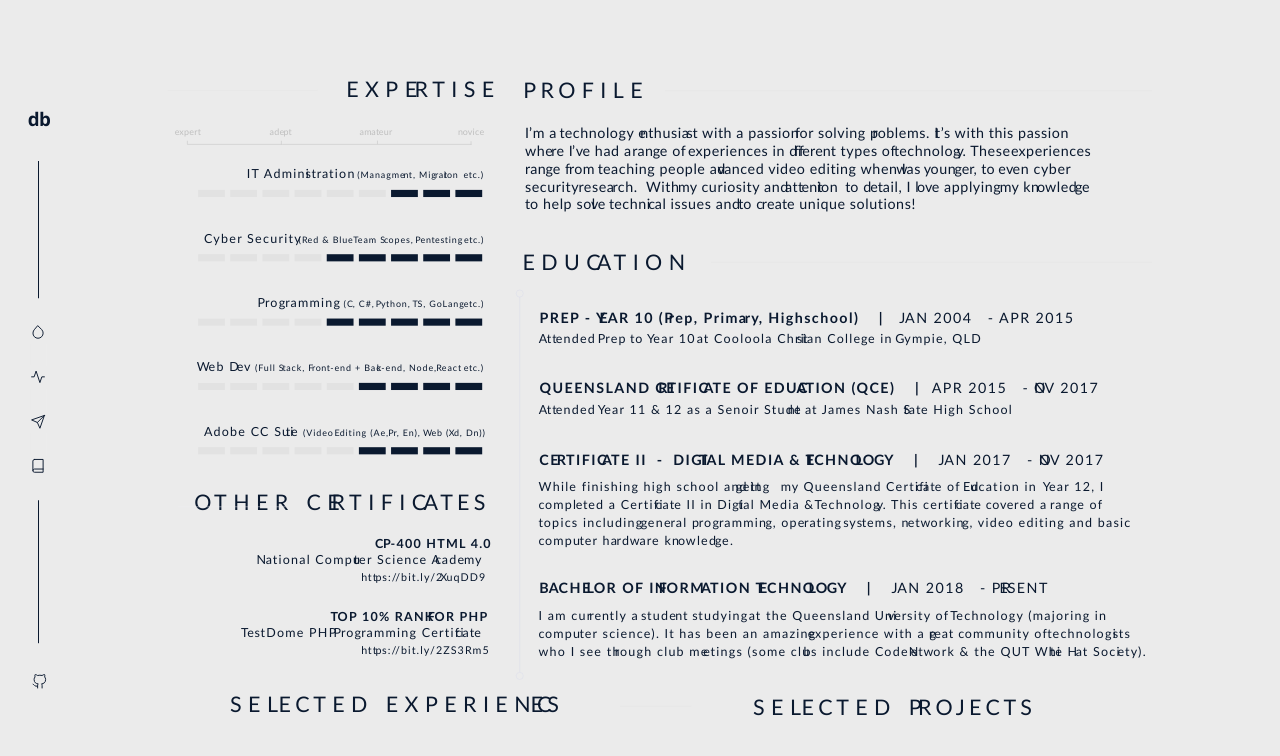
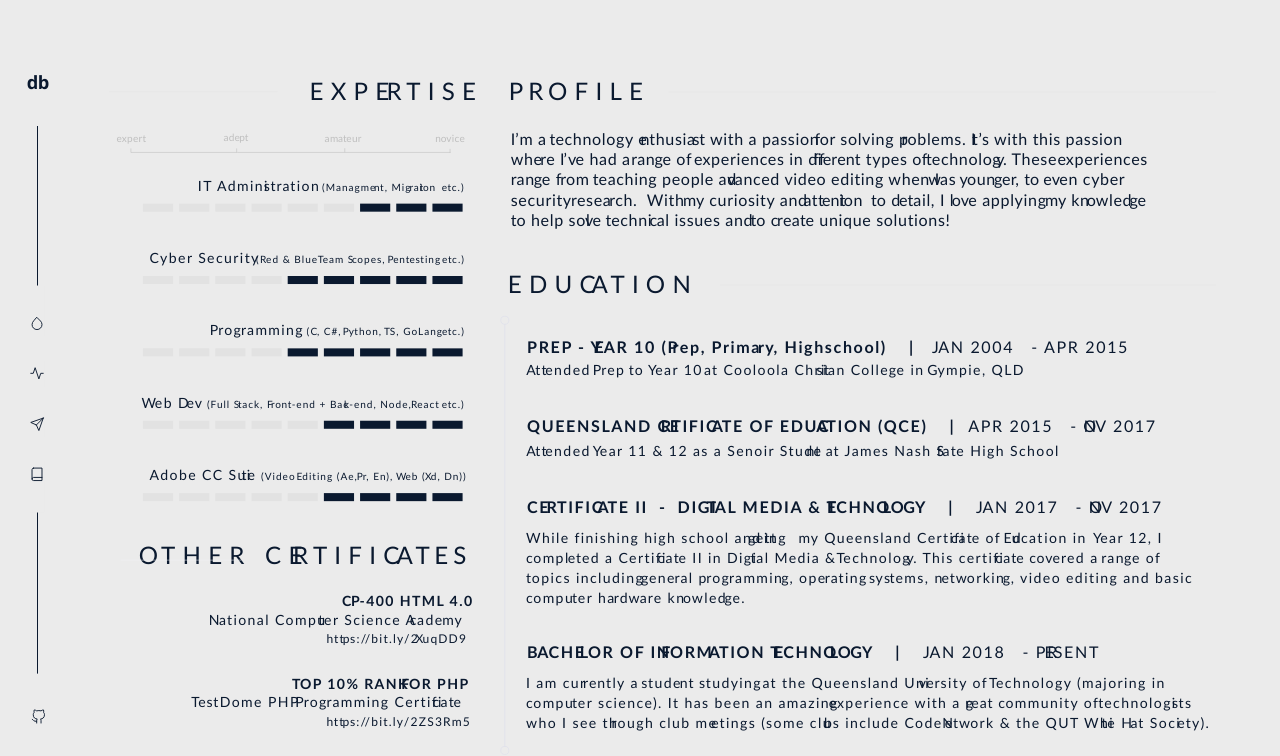
Before and after one commit to z89/resume, a React (Create React App) app in the folder resume-app/: page / in a window 1280 px wide. Shown: the top 756 px of the page. Built offline with nearby package versions, Linux system fonts and the light colour scheme.

Commit message:
bootstrap navbar
+ added bootstrap navbar (collapsable)
+ larger screen navbar working alongside
+ aligned small navbar items

```diff
--- a/resume-app/package.json
+++ b/resume-app/package.json
@@ -13,6 +13,7 @@
     "@types/node": "^12.0.0",
     "@types/react": "^17.0.0",
     "@types/react-dom": "^17.0.0",
+    "bootstrap": "^4.6.0",
     "gh-pages": "^3.1.0",
     "react": "^17.0.1",
     "react-bootstrap": "^1.5.0",
--- a/resume-app/src/App.tsx
+++ b/resume-app/src/App.tsx
@@ -1,7 +1,9 @@
 import React from "react";
 import { Container } from "react-bootstrap";
-import Navbar from "./components/Navbar";
+import Navigation from "./components/Navigation";
 import Resume from "./components/Resume";
+// import "../node_modules/react-bootstrap/dist/css/react-bootstrap.min.js";
+import "bootstrap/dist/css/bootstrap.min.css";
 
 import "./styles/style.css";
 
@@ -10,13 +12,13 @@
     <>
       <Container fluid>
         <div className="App">
-          <Navbar />
+          <Navigation />
           <div
             style={{
               display: "flex",
               transform: "translate(0%, 10%)",
               margin: "0 auto",
-              width: "80%",
+              width: "90%",
             }}
             className="resume"
           >
--- a/resume-app/src/components/Navbar.tsx
+++ /dev/null
@@ -1,73 +0,0 @@
-import { ReactComponent as Brand } from "../assests/svgs/header/brand.svg";
-import { GitHub, Activity, Droplet, Send, Book } from "react-feather";
-
-const iconWidth = 1.5;
-
-const Navbar = () => {
-  return (
-    <>
-      <div id="header">
-        <div id="navbar">
-          <ul>
-            <li className="nav-top">
-              <a href="index.html">
-                <Brand className="brand" />
-              </a>
-            </li>
-            <li className="nav-middle">
-              <ul className="social-group">
-                <li>
-                  <a href="https://github.com/z89">
-                    <Droplet
-                      strokeWidth={iconWidth}
-                      className="github social-icon"
-                    />
-                  </a>
-                </li>
-                <li>
-                  <a href="https://github.com/z89">
-                    <Activity
-                      strokeWidth={iconWidth}
-                      className="activity social-icon"
-                    />
-                  </a>
-                </li>
-                <li>
-                  <a href="https://github.com/z89">
-                    <Send
-                      strokeWidth={iconWidth}
-                      className="mail social-icon"
-                    />
-                  </a>
-                </li>
-                <li>
-                  <a href="https://github.com/z89">
-                    <Book
-                      strokeWidth={iconWidth}
-                      className="book social-icon"
-                    />
-                  </a>
-                </li>
-              </ul>
-            </li>
-            <li className="nav-bottom">
-              <ul className="options-group">
-                <li>
-                  <a href="https://github.com/z89">
-                    <GitHub
-                      strokeWidth={iconWidth}
-                      style={{ height: "60%" }}
-                      className="option-icon"
-                    />
-                  </a>
-                </li>
-              </ul>
-            </li>
-          </ul>
-        </div>
-      </div>
-    </>
-  );
-};
-
-export default Navbar;
--- /dev/null
+++ b/resume-app/src/components/Navigation.tsx
@@ -0,0 +1,100 @@
+import { ReactComponent as Brand } from "../assests/svgs/header/brand.svg";
+import { GitHub, Activity, Droplet, Send, Book } from "react-feather";
+import { Nav, Navbar } from "react-bootstrap";
+
+const iconWidth = 1.5;
+
+const Navigation = () => {
+  return (
+    <>
+      <div id="navbar">
+        <ul>
+          <li className="nav-top">
+            <a href="index.html">
+              <Brand className="brand" />
+            </a>
+          </li>
+          <li className="nav-middle">
+            <ul className="social-group">
+              <li>
+                <a href="https://github.com/z89">
+                  <Droplet
+                    strokeWidth={iconWidth}
+                    className="github social-icon"
+                  />
+                </a>
+              </li>
+              <li>
+                <a href="https://github.com/z89">
+                  <Activity
+                    strokeWidth={iconWidth}
+                    className="activity social-icon"
+                  />
+                </a>
+              </li>
+              <li>
+                <a href="https://github.com/z89">
+                  <Send strokeWidth={iconWidth} className="mail social-icon" />
+                </a>
+              </li>
+              <li>
+                <a href="https://github.com/z89">
+                  <Book strokeWidth={iconWidth} className="book social-icon" />
+                </a>
+              </li>
+            </ul>
+          </li>
+          <li className="nav-bottom">
+            <ul className="options-group">
+              <li>
+                <a href="https://github.com/z89">
+                  <GitHub
+                    strokeWidth={iconWidth}
+                    style={{ height: "60%" }}
+                    className="option-icon"
+                  />
+                </a>
+              </li>
+            </ul>
+          </li>
+        </ul>
+      </div>
+
+      <Navbar style={{ height: "40px" }} id="small-navbar" expand="lg">
+        <Navbar.Toggle aria-controls="basic-navbar-nav" />
+        <Navbar.Collapse id="basic-navbar-nav">
+          <Nav className="mr-auto">
+            <ul>
+              <li className="menu-half">
+                <Navbar.Brand
+                  style={{
+                    display: "inline-block",
+                    left: "5%",
+                    width: "30%",
+                  }}
+                  href="#home"
+                >
+                  <Brand className="brand" />
+                </Navbar.Brand>
+              </li>
+
+              <li className="menu-half">
+                <Nav.Link style={{ display: "inline-block" }} href="#home">
+                  <Droplet
+                    strokeWidth={iconWidth}
+                    className="github social-icon"
+                  />
+                </Nav.Link>
+              </li>
+              <li className="menu-half">
+                <Nav.Link href="#link">Link</Nav.Link>
+              </li>
+            </ul>
+          </Nav>
+        </Navbar.Collapse>
+      </Navbar>
+    </>
+  );
+};
+
+export default Navigation;
--- a/resume-app/src/styles/style.css
+++ b/resume-app/src/styles/style.css
@@ -31,6 +31,33 @@
   text-align: center;
 }
 
+@media only screen and (min-width: 0px) {
+  #navbar {
+    display: none;
+    /* max-width: var(--navbar-width) !important; */
+  }
+  .brand > g > text {
+    fill: var(--main-fg-color);
+  }
+  .navbar-toggler {
+    position: absolute;
+    left: 90%;
+    top: 40%;
+    background-color: red;
+    margin: 0 auto;
+  }
+  .menu-half {
+    display: inline-block !important;
+    width: 20%;
+    height: 20px;
+  }
+}
+
+@media only screen and (min-width: 992px) {
+  #small-navbar {
+    display: none;
+    /* max-width: var(--navbar-width) !important; */
+  }
   /* HEADER --------------------------- */
   /* brand */
   .brand > g > text {
@@ -51,14 +78,16 @@
 
   /* navbar */
   #navbar {
+    display: none;
     position: fixed;
     width: var(--navbar-width);
     display: flex;
     color: var(--main-fg-color);
     border-right: 0.5px solid var(--main-fg-color);
-  top: 10%;
-  height: 80vh;
+    top: 5%;
+    height: 90vh;
     min-width: 20px !important;
+
     /* max-width: var(--navbar-width) !important; */
   }
 
@@ -107,54 +136,6 @@
     justify-content: center;
   }
 
-@media only screen and (min-width: 0px) {
-  .brand {
-    padding-bottom: 10%;
-    width: 100%;
-    transform: translate(3%, 0%);
-    height: 60%;
-    background-color: var(--main-bg-color);
-  }
-
-  .github {
-    top: 25%;
-  }
-
-  .activity {
-    top: 50%;
-  }
-
-  .mail {
-    top: 75%;
-  }
-
-  .book {
-    top: 100%;
-  }
-
-  .social-icon {
-    position: absolute;
-    left: 50%;
-    width: 80%;
-    transform: translate(-50%, -80%);
-    height: 25%;
-    stroke: var(--main-fg-color);
-    background-color: var(--main-bg-color);
-  }
-
-  .option-icon {
-    position: absolute;
-    width: 80%;
-    left: 53%;
-    transform: translate(-53%, -100%);
-    top: 100%;
-    height: 25%;
-    stroke: var(--main-fg-color);
-    background-color: var(--main-bg-color);
-  }
-}
-
-@media only screen and (min-width: 1100px) {
   .brand {
     padding-bottom: 10%;
     width: 60%;
@@ -199,9 +180,8 @@
     stroke: var(--main-fg-color);
     background-color: var(--main-bg-color);
   }
+  /* END OF HEADER --------------------------- */
 }
-
-/* END OF HEADER --------------------------- */
 
 /* RESUME --------------------------- */
 
```
Also changed, not shown: 1 other file (tests, documents, lock files or other folders). Lines whose indentation alone changed are shown as unchanged.
